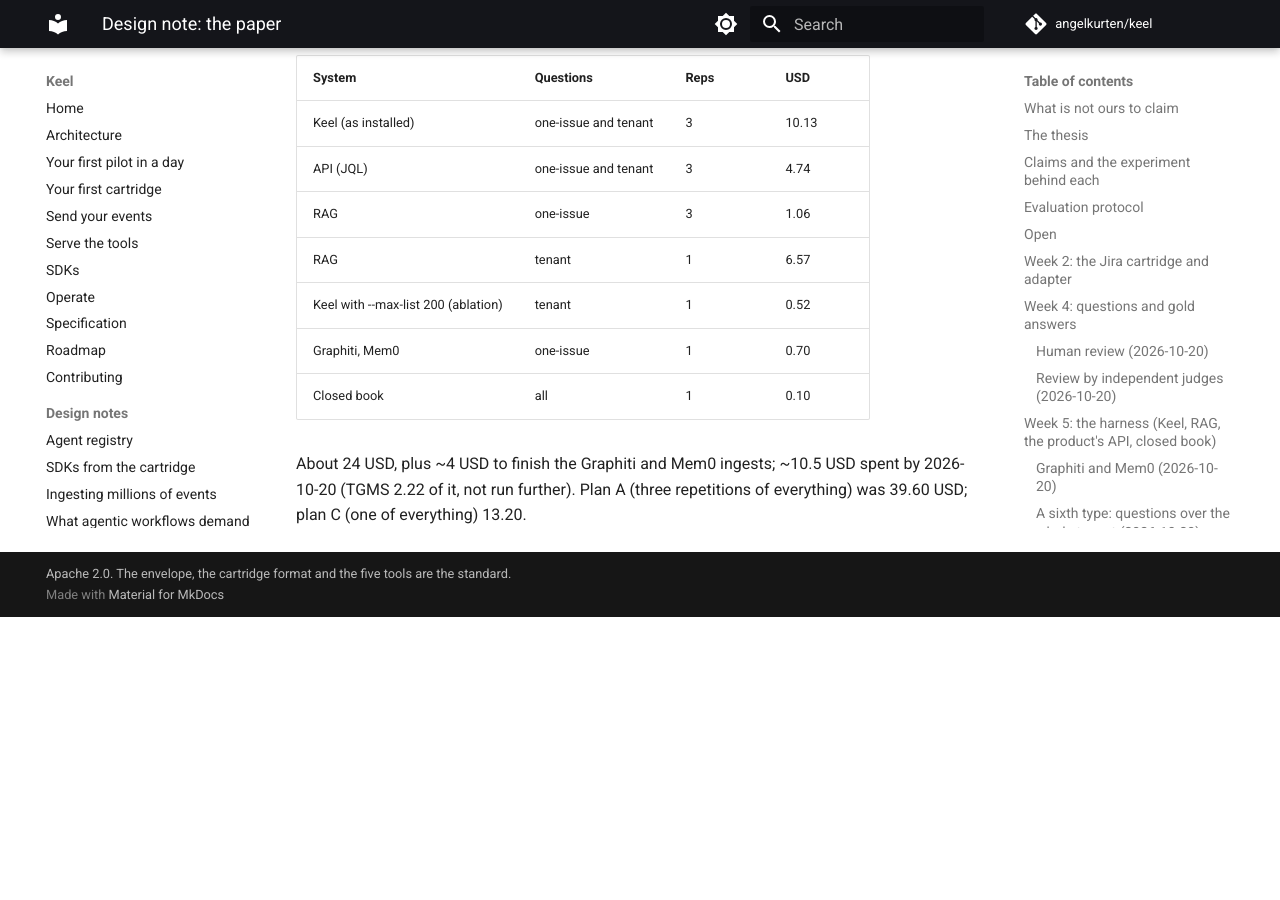
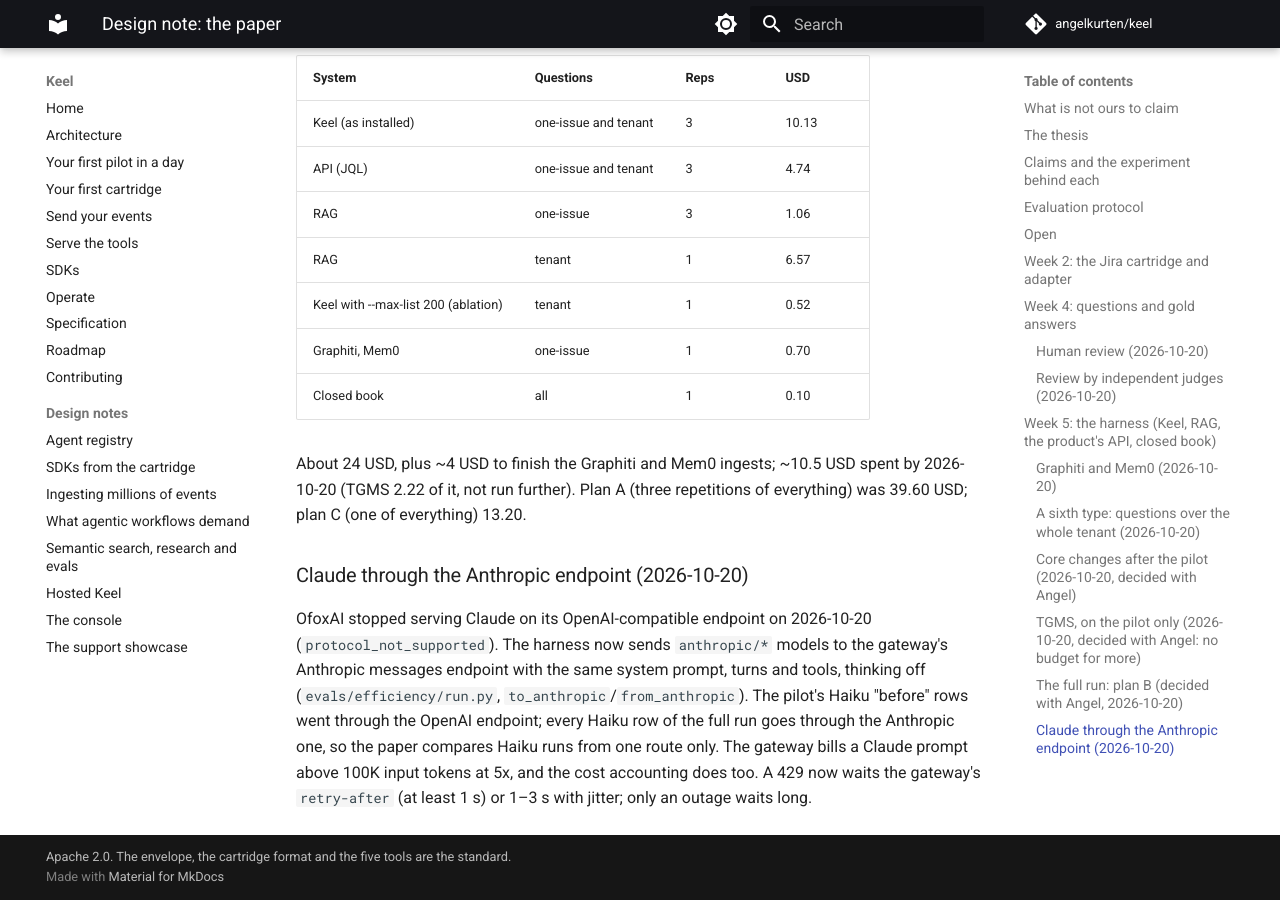
Before and after one commit to angelkurten/keel, an MkDocs documentation site: the page built from docs/design/paper.md, in a window 1280 px wide and 900 px high, scrolled down 9112 px. Built offline with MkDocs 1.6.1 and Material for MkDocs 9.7.7, drawn with Linux system fonts in a browser that asks for light colours; comment, search, counter and statistics services are not loaded; before the commit the page ends 9729 px from its top, so only the background shows below that.

Commit message:
Design note: Claude goes through the Anthropic endpoint
Co-Authored-By: Claude Opus 5.5 <noreply@anthropic.com>

```diff
--- a/docs/design/paper.md
+++ b/docs/design/paper.md
@@ -167,3 +167,7 @@ Costs per question measured in the pilot, times 3 tenants and 2 agents (Luna, Ha
 | Closed book | all | 1 | 0.10 |
 
 About 24 USD, plus ~4 USD to finish the Graphiti and Mem0 ingests; ~10.5 USD spent by 2026-10-20 (TGMS 2.22 of it, not run further). Plan A (three repetitions of everything) was 39.60 USD; plan C (one of everything) 13.20.
+
+### Claude through the Anthropic endpoint (2026-10-20)
+
+OfoxAI stopped serving Claude on its OpenAI-compatible endpoint on 2026-10-20 (`protocol_not_supported`). The harness now sends `anthropic/*` models to the gateway's Anthropic messages endpoint with the same system prompt, turns and tools, thinking off (`evals/efficiency/run.py`, `to_anthropic`/`from_anthropic`). The pilot's Haiku "before" rows went through the OpenAI endpoint; every Haiku row of the full run goes through the Anthropic one, so the paper compares Haiku runs from one route only. The gateway bills a Claude prompt above 100K input tokens at 5x, and the cost accounting does too. A 429 now waits the gateway's `retry-after` (at least 1 s) or 1–3 s with jitter; only an outage waits long.
```
